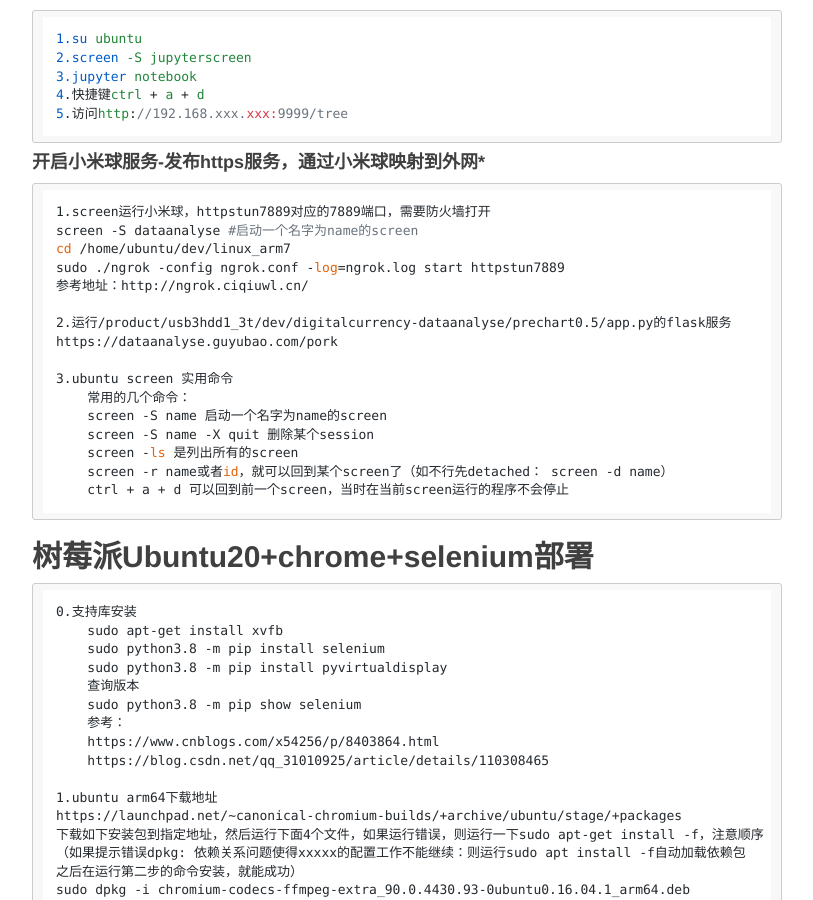
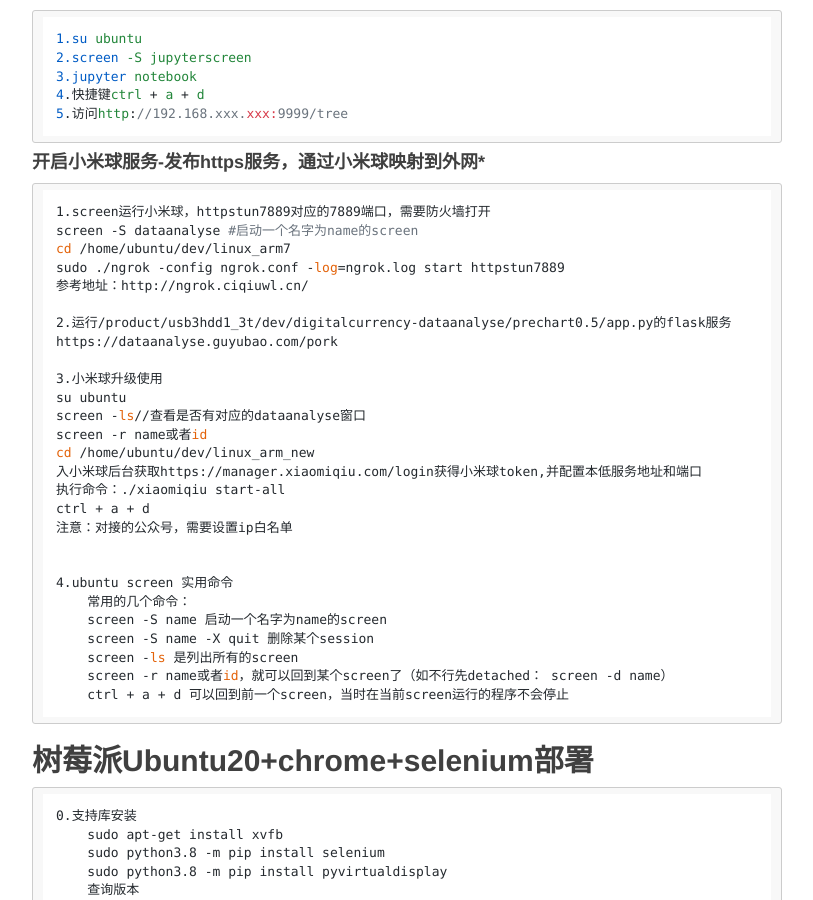
Before and after one commit to figerdeng/siweiwo, a Jekyll site: the page built from _posts/2021-07-06--raspi-ubuntu-dataanalyse.md, in a window 1280 px wide and 900 px high, scrolled down 15250 px. Shown: the whole window, without its empty margins (233-1046 px from the left). Built offline with Jekyll 4.4.1, drawn with Linux system fonts in a browser that asks for light colours; nearby versions of some CDN libraries; comment, search, counter and statistics services are not loaded.

Commit message:
更新小米球

```diff
--- a/_posts/2021-07-06--raspi-ubuntu-dataanalyse.md
+++ b/_posts/2021-07-06--raspi-ubuntu-dataanalyse.md
@@ -771,7 +771,18 @@ description: 树莓派打造量化平台
     2.运行/product/usb3hdd1_3t/dev/digitalcurrency-dataanalyse/prechart0.5/app.py的flask服务
     https://dataanalyse.guyubao.com/pork
 
-    3.ubuntu screen 实用命令
+    3.小米球升级使用
+    su ubuntu
+    screen -ls//查看是否有对应的dataanalyse窗口
+    screen -r name或者id
+    cd /home/ubuntu/dev/linux_arm_new
+    入小米球后台获取https://manager.xiaomiqiu.com/login获得小米球token,并配置本低服务地址和端口
+    执行命令：./xiaomiqiu start-all
+    ctrl + a + d
+    注意：对接的公众号，需要设置ip白名单
+
+
+    4.ubuntu screen 实用命令
         常用的几个命令：
         screen -S name 启动一个名字为name的screen
         screen -S name -X quit 删除某个session
```
